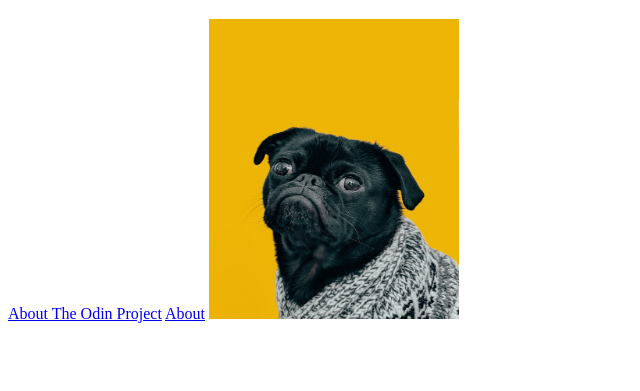
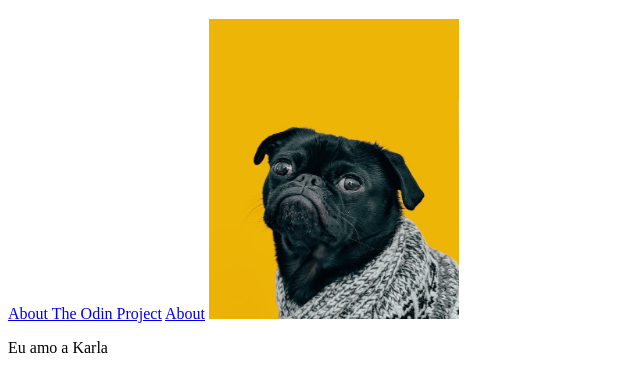
Before and after one commit to TeddoO/git_test, a plain HTML site: page odin-links-and-images/index.html in a window 1280 px wide. Shown: the part 61-452 px from the top of the page, without its empty margins (0-640 px from the left). Drawn offline with Linux system fonts and the light colour scheme.

Commit message:
add a line of code <p>

```diff
--- a/odin-links-and-images/index.html
+++ b/odin-links-and-images/index.html
@@ -12,5 +12,7 @@
     <a href="./pages/about.html">About</a>
 
     <img src="./images/dog.jpg.jpg" alt="doggo" width="250" height="300">
+
+    <p>Eu amo a Karla</p>
 </body>
 </html>
```
